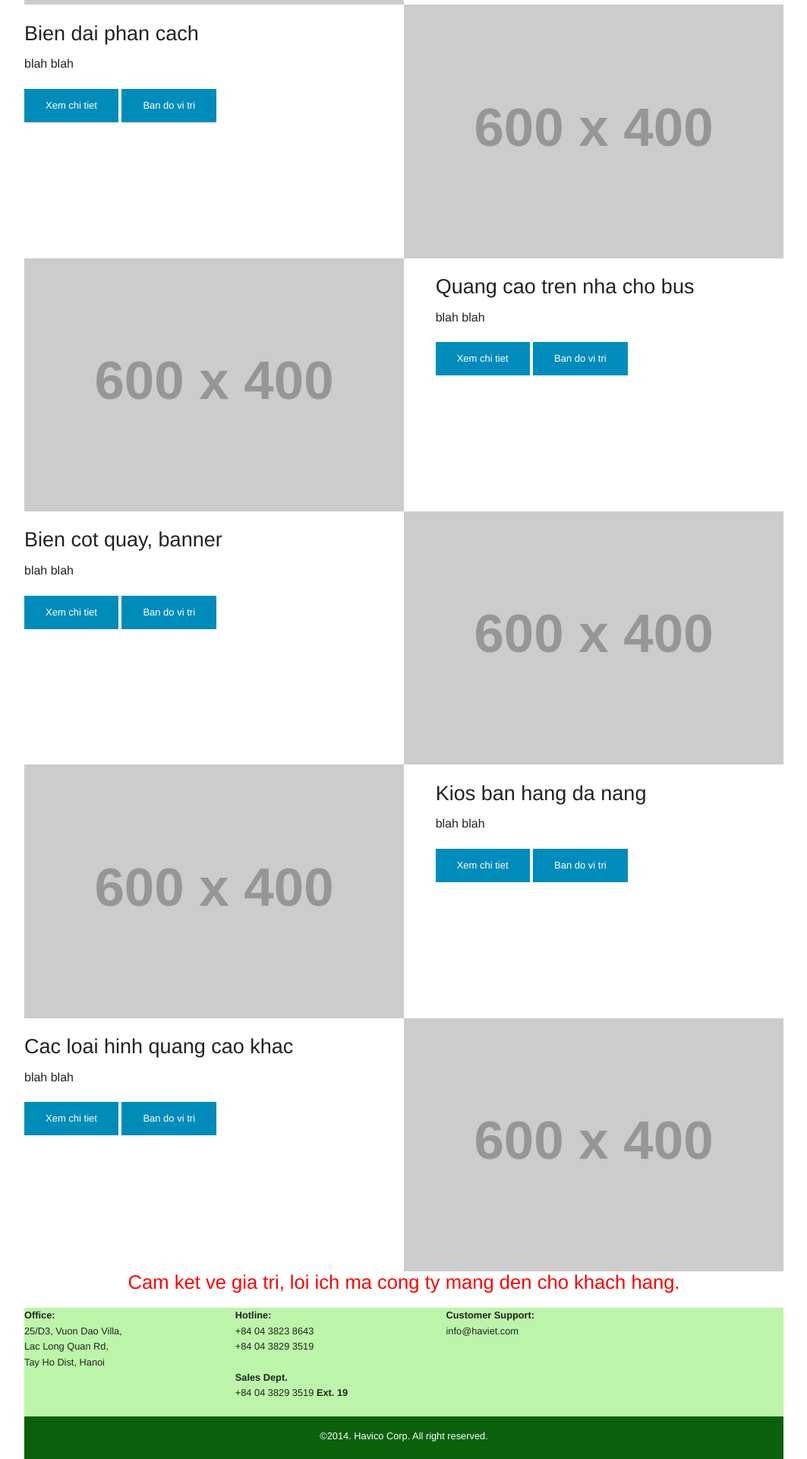
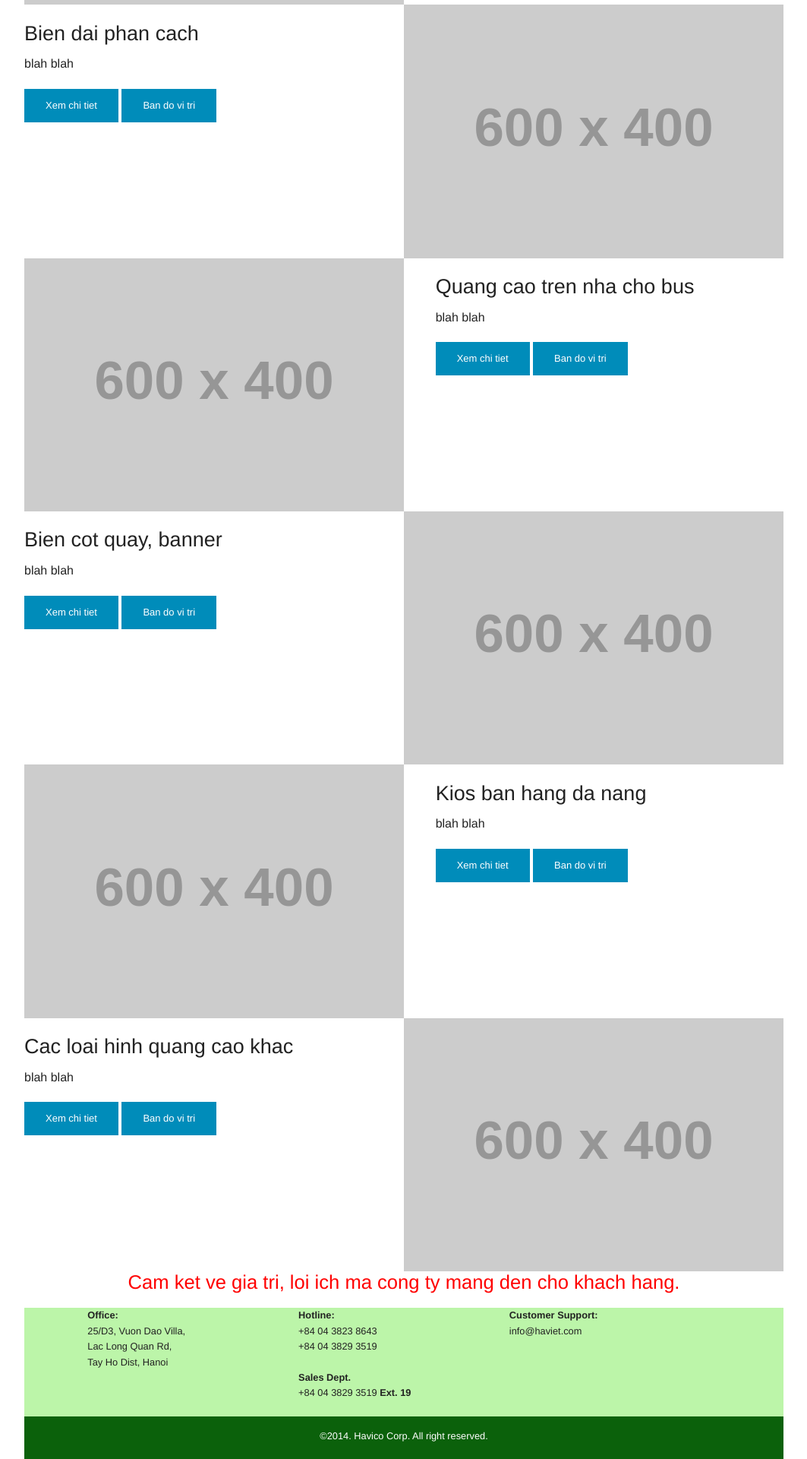
Before and after one commit to haviet/static-on-foundation, a Jekyll site: the page built from index.html, in a window 1280 px wide. Shown: the part 1045-2965 px from the top of the page at 76% size, without its empty margins (108-1171 px from the left). Built offline with Jekyll 4.4.1, drawn with Linux system fonts in a browser that asks for light colours.

Commit message:
Update footer.html

```diff
--- a/_includes/footer.html
+++ b/_includes/footer.html
@@ -1,7 +1,7 @@
 <!-- hide on small sreen -->
 <div class="show-for-medium-up">
 <div class="row collapse closing-line light-green-bg">
-	<div class="medium-10 medium-centered">
+	<div class="medium-10 medium-centered columns">
 		<div class="row collapse">
 			<div class="medium-4 columns">
 				<p><strong>Office:</strong><br>
```
